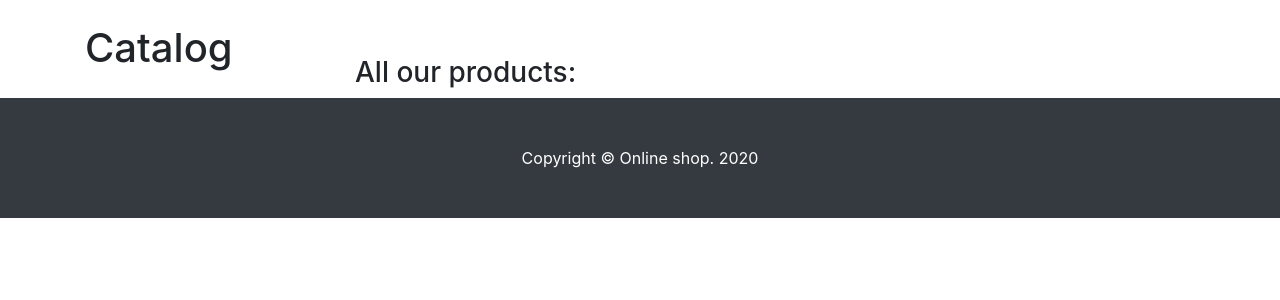
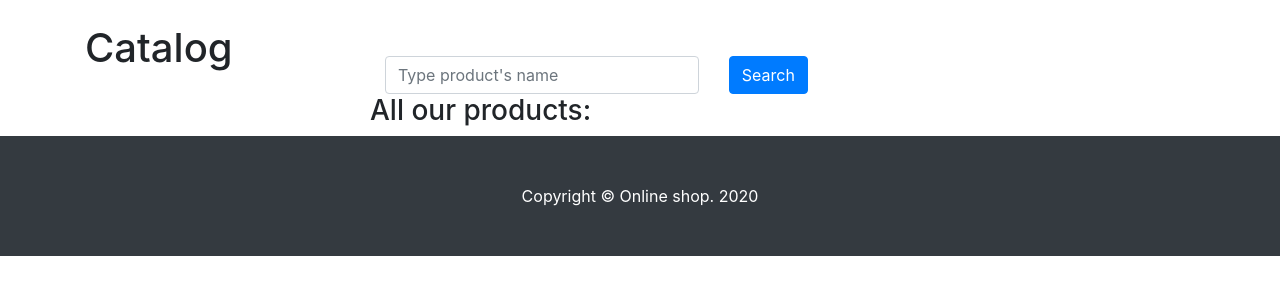
Before and after one commit to AnkoCoder/shop, a Flask app: page / in a window 1280 px wide. Shown: the part 56-356 px from the top of the page. Run offline with Flask 2, Linux system fonts and the light colour scheme; data that the repository does not hold is empty; some libraries are stand-ins or nearby versions.

Commit message:
Add search bar

```diff
--- a/app.py
+++ b/app.py
@@ -1,4 +1,5 @@
-from flask import Flask, render_template
+from flask import Flask, render_template, request
+from sqlalchemy import func
 from flask_admin import Admin
 from flask_sqlalchemy import SQLAlchemy
 from flask_admin.contrib.sqla import ModelView
@@ -65,9 +66,13 @@ admin.add_view(OrderItemAdmin(OrderItem, db.session))
 
 @app.route('/')
 def catalog_example():
+    search = request.args.get('search')
     categories = Category.query.all()
-    prodocts = Product.query.all()
-    return render_template('index.html', categories=categories, products=prodocts)
+    if search:
+        products = Product.query.filter(func.lower(Product.name).contains(search)).all()
+    else:
+        products = Product.query.all()
+    return render_template('index.html', categories=categories, products=products)
 
 @app.route('/category/<category_id>/')
 def catalog_id(category_id):
--- a/bot.py
+++ b/bot.py
@@ -57,7 +57,7 @@ def add_to_cart(update, context):
         product = Product.query.get(product_id)
     except ValueError:
         product_name = update.message.text
-        products = list(Product.query.filter(func.lower(Product.name).contains(product_name)))
+        products = Product.query.filter(func.lower(Product.name).contains(product_name)).all()
         if len(products) > 1:
             message = 'Found following products:\n'
             for product in products:
--- a/templates/index.html
+++ b/templates/index.html
@@ -1,31 +1,34 @@
 {% extends "layout.html" %}
 {% block content  %}
-
-<!-- Page Content -->
 
 <div class="row">
   <div class="col-lg-3">
   {% include "categories.html" %}
   </div>
-  <!-- /.col-lg-3 -->
 
   <div class="col-lg-9 right-panel">
+    <div class="col-lg-6">
+      <form method="GET">
+          <div class="row">
+            <div class="col-lg-10">
+              <input name="search" type="text" class="form-control" placeholder="Type product's name"/>
+            </div>
+            <div class="col-lg-2">
+              <input type="submit" class="btn btn-md btn-primary" value="Search"/>
+            </div>
+          </div>
+      </form>
+      </div>
     {% if not selected_category %}
-    <div class="row">
       <h3>All our products:</h3>
-    </div>
     {% endif %}
     <div class="row">
       {% for product in products %}
         {% include "product.html" %}
       {% endfor %}
     </div>
-    <!-- /.row -->
-
   </div>
-  <!-- /.col-lg-9 -->
 
 </div>
-<!-- /.row -->
 
 {% endblock %}
```
